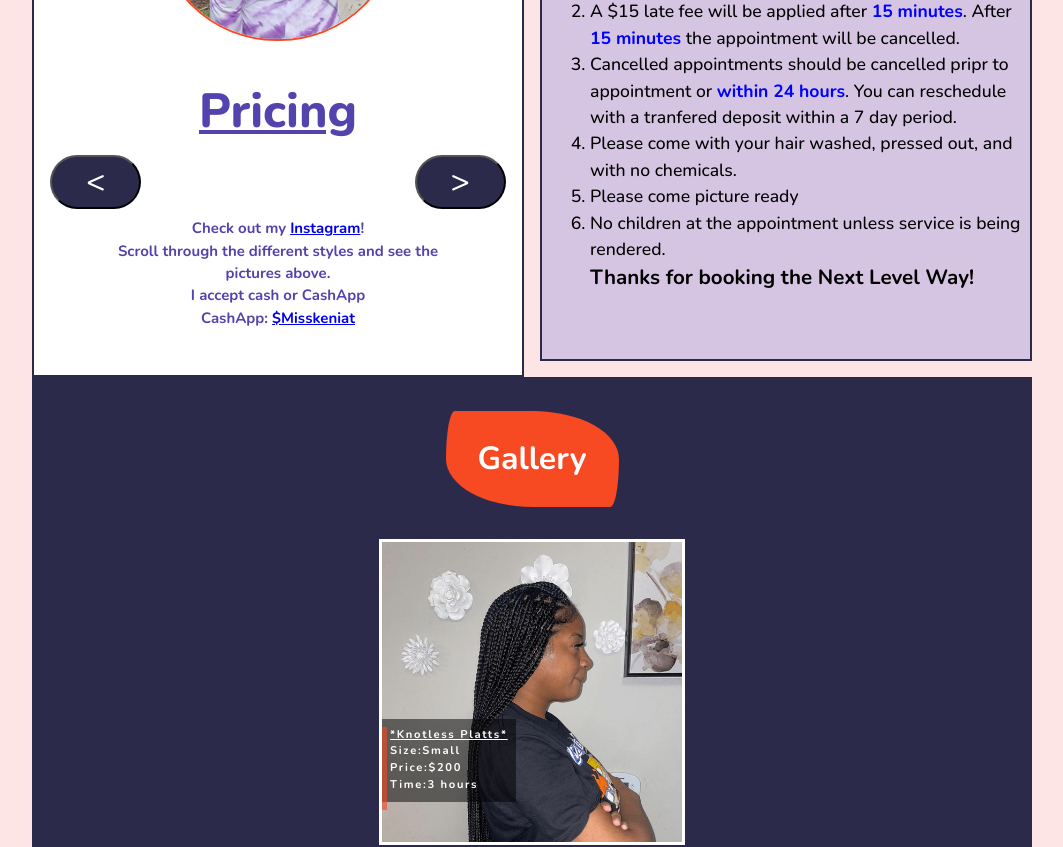
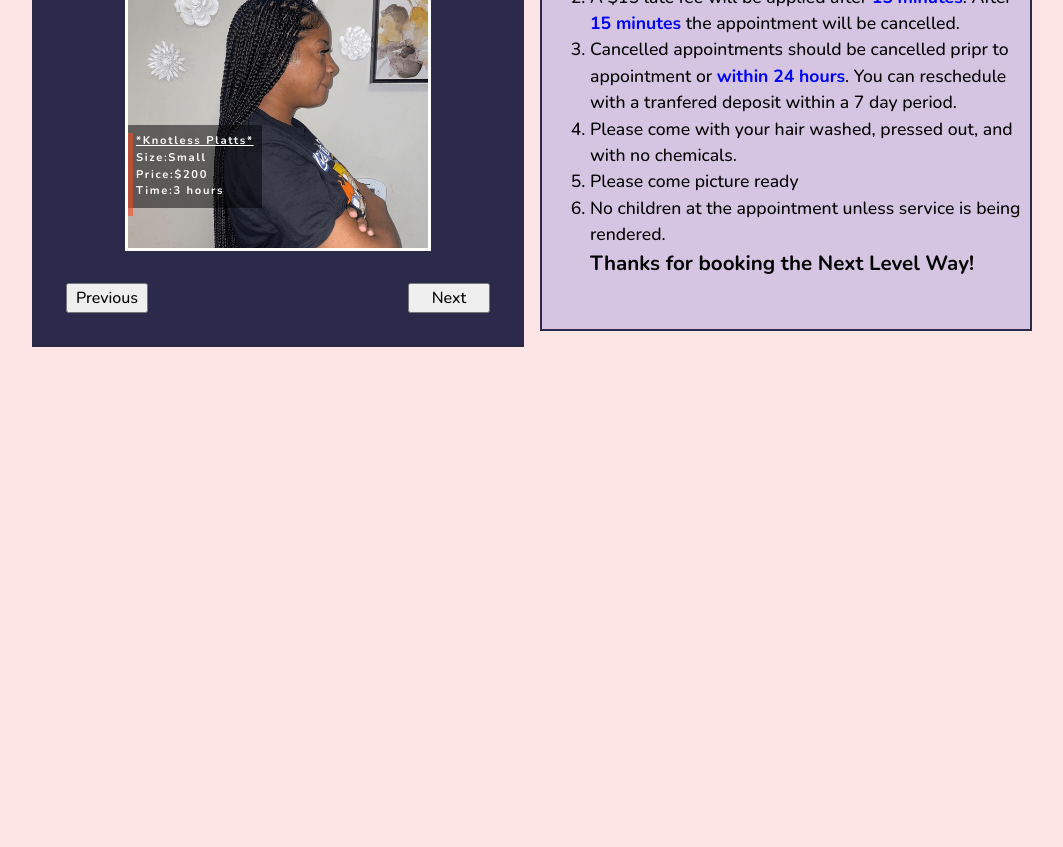
Before and after one commit to Brandon-Schefstad/next-level-hair-designs, a React (Create React App) app: page / in a window 1280 px wide. Shown: the part 760-1607 px from the top of the page, without its empty margins (108-1171 px from the left). After the commit the page ends 1187 px from the top, so only its background shows below. Built offline with nearby package versions, Linux system fonts and the light colour scheme.

Commit message:
Fix: removed pricing and reoriented Gallery

```diff
--- a/package.json
+++ b/package.json
@@ -12,7 +12,7 @@
     "react-dom": "^18.1.0",
     "react-router-dom": "^6.3.0",
     "react-scripts": "5.0.1",
-    "sass": "^1.52.3",
+    "sass": "^1.53.0",
     "web-vitals": "^2.1.4",
     "yarn": "^1.22.19"
   },
--- a/src/components/Home.js
+++ b/src/components/Home.js
@@ -12,12 +12,11 @@ function Home() {
 		<div className="wrapper">
 			<Header button="Book an Appointment" route="/booking" />
 			<section className="section2 grid">
-				<Pricing />
+				{/* <Pricing /> */}
+				<Gallery />
 				<Policies />
 			</section>
-			<section className="section3 grid">
-				<Gallery />
-			</section>
+			<section className="section3 grid">{/* <Gallery /> */}</section>
 		</div>
 	);
 }
```
Also changed, not shown: src/App.js (indentation only), 1 other file (tests, documents, lock files or other folders).
